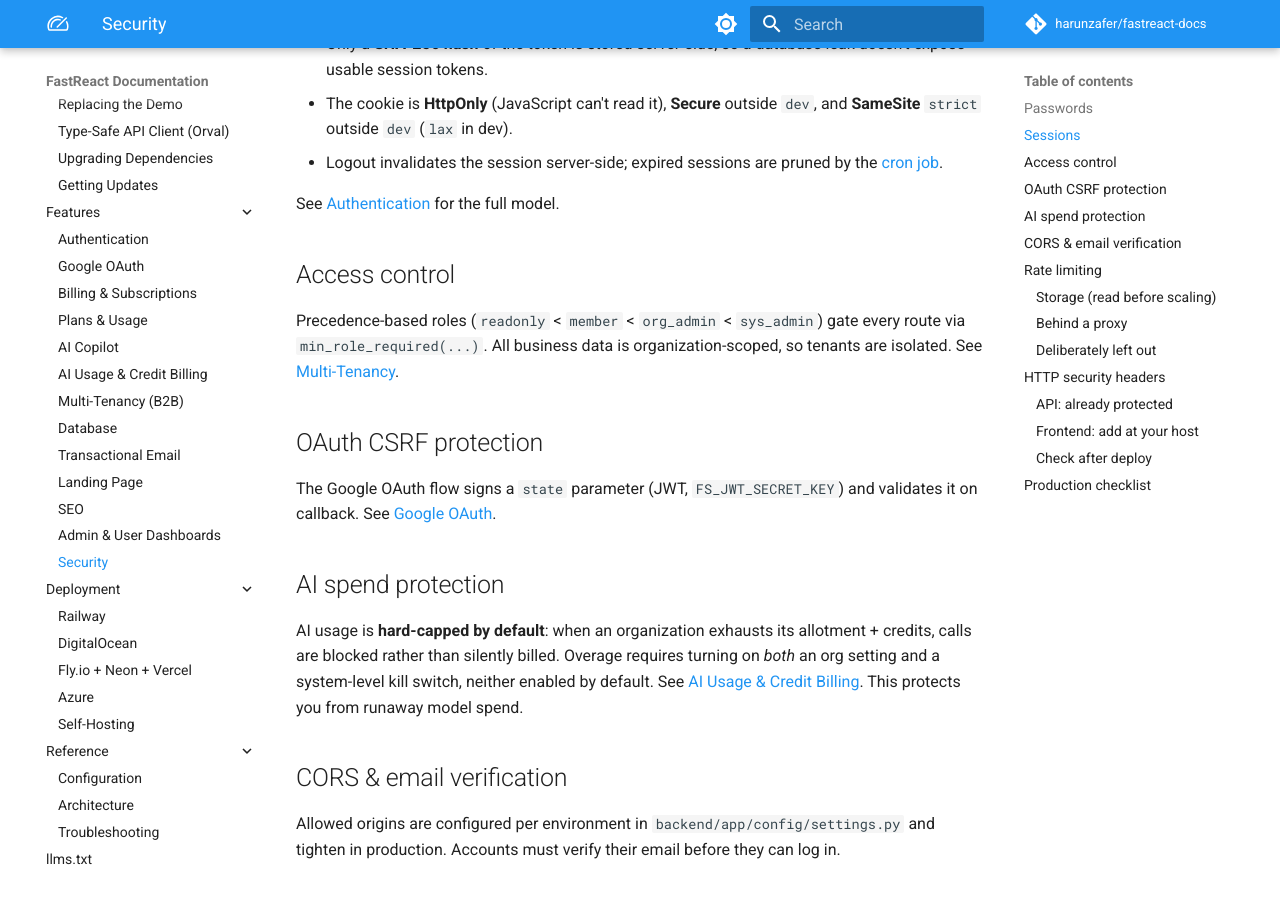
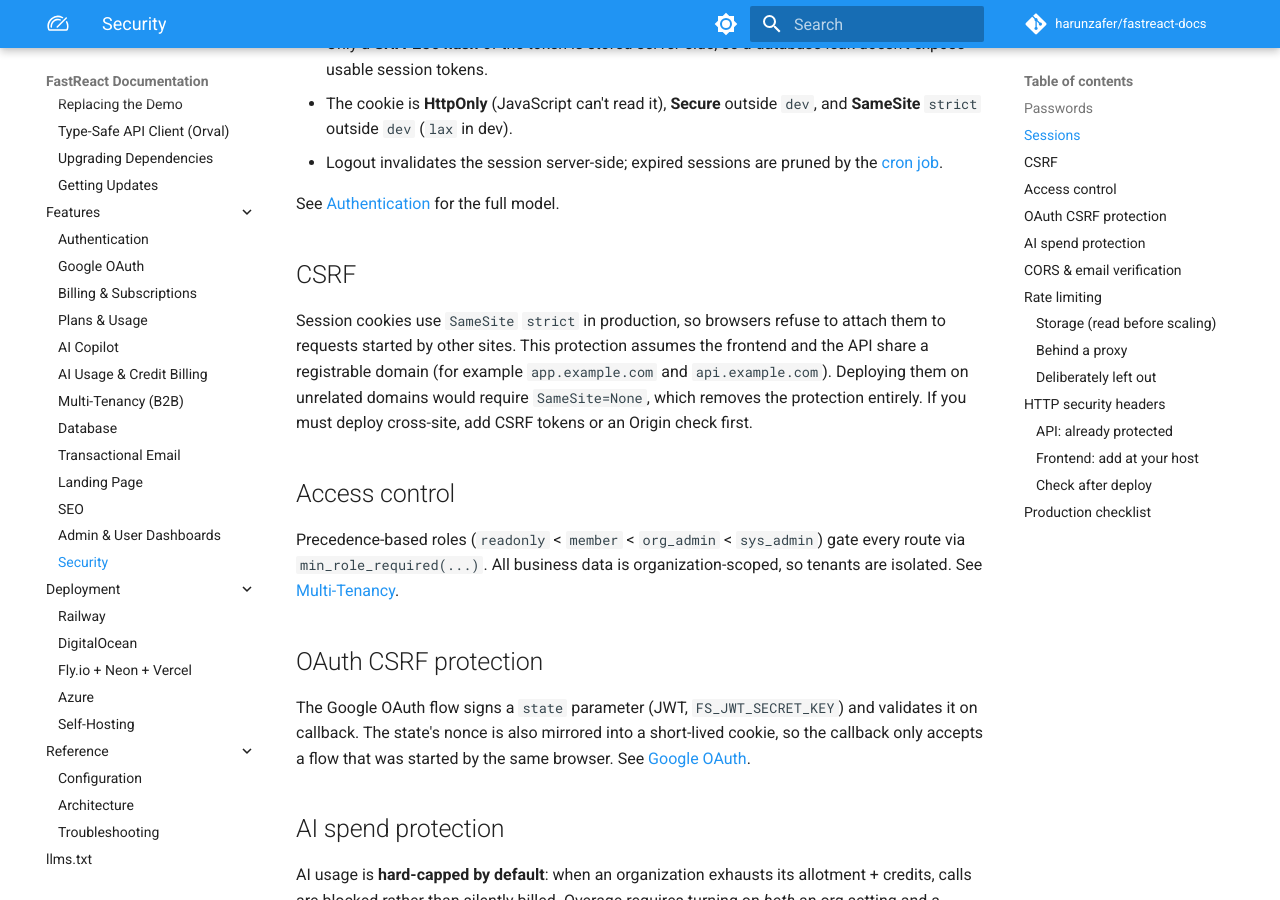
Before and after one commit to harunzafer/fastreact-docs, an MkDocs documentation site: the page built from docs/features/security.md, in a window 1280 px wide and 900 px high, scrolled down 743 px. Built offline with MkDocs 1.6.1 and Material for MkDocs 9.7.7, drawn with Linux system fonts in a browser that asks for light colours; comment, search, counter and statistics services are not loaded.

Commit message:
security: document the same-site deployment assumption; OAuth state browser-binding

```diff
--- a/docs/features/security.md
+++ b/docs/features/security.md
@@ -29,13 +29,17 @@ A password change also signs the user out on other devices (`backend/app/service
 
 See [Authentication](authentication.md) for the full model.
 
+## CSRF
+
+Session cookies use `SameSite` `strict` in production, so browsers refuse to attach them to requests started by other sites. This protection assumes the frontend and the API share a registrable domain (for example `app.example.com` and `api.example.com`). Deploying them on unrelated domains would require `SameSite=None`, which removes the protection entirely. If you must deploy cross-site, add CSRF tokens or an Origin check first.
+
 ## Access control
 
 Precedence-based roles (`readonly` < `member` < `org_admin` < `sys_admin`) gate every route via `min_role_required(...)`. All business data is organization-scoped, so tenants are isolated. See [Multi-Tenancy](multi-tenancy.md).
 
 ## OAuth CSRF protection
 
-The Google OAuth flow signs a `state` parameter (JWT, `FS_JWT_SECRET_KEY`) and validates it on callback. See [Google OAuth](google-oauth.md).
+The Google OAuth flow signs a `state` parameter (JWT, `FS_JWT_SECRET_KEY`) and validates it on callback. The state's nonce is also mirrored into a short-lived cookie, so the callback only accepts a flow that was started by the same browser. See [Google OAuth](google-oauth.md).
 
 ## AI spend protection
 
```
